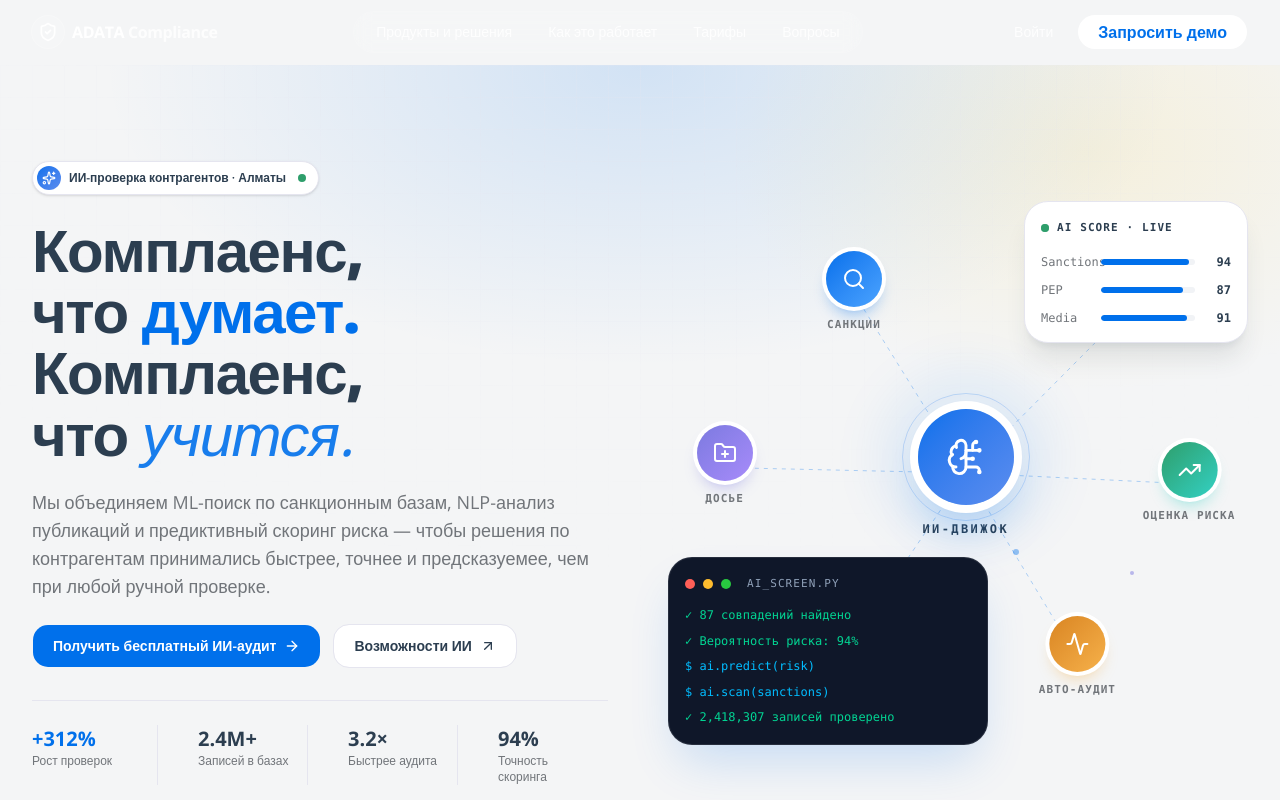
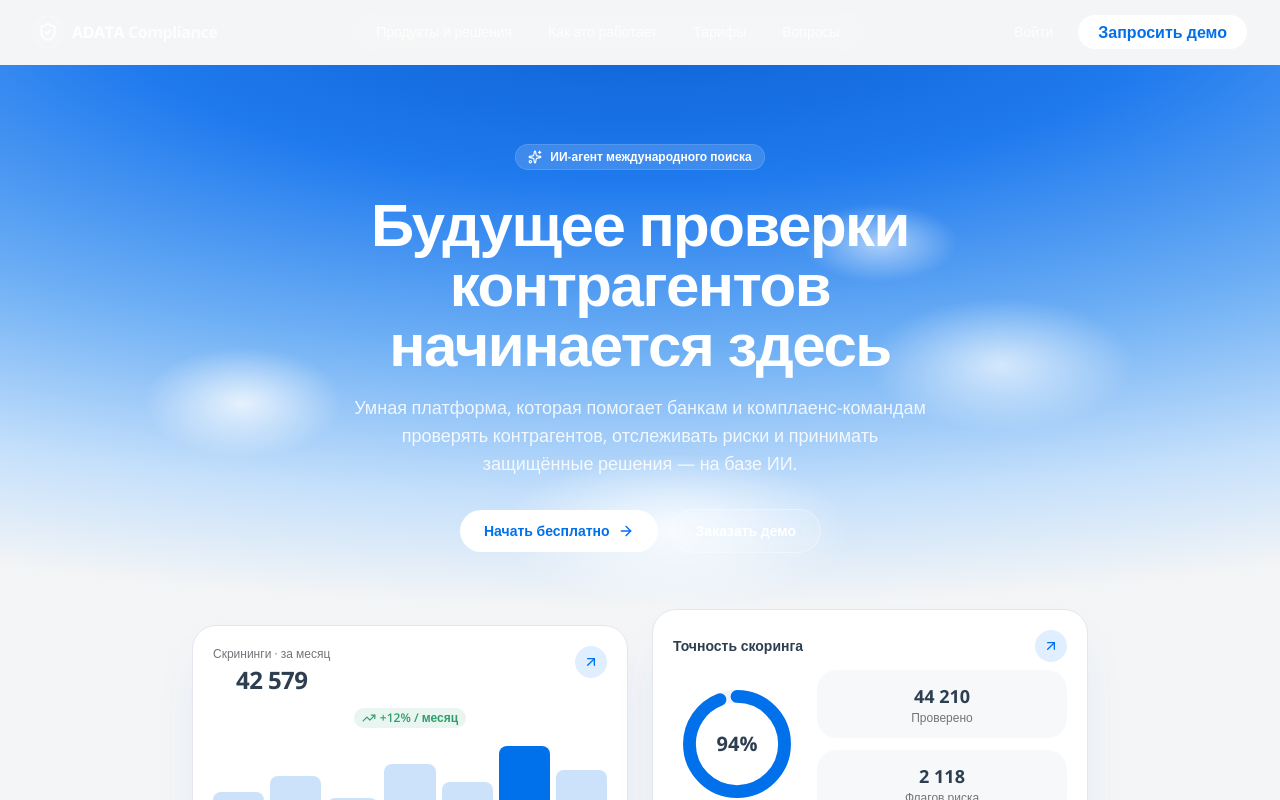
Before and after one commit to dzhmnklva012/-e-analytic, a Next.js app in the folder compliance-landing/: page / in a window 1280 px wide. Shown: the top 800 px of the page. Built offline with nearby package versions, Linux system fonts and the light colour scheme.

Commit message:
Auto-update: hero.tsx

```diff
--- a/compliance-landing/src/components/landing/hero.tsx
+++ b/compliance-landing/src/components/landing/hero.tsx
@@ -1,101 +1,62 @@
-import { ArrowRight, ArrowUpRight, Sparkles } from "lucide-react";
+import { ArrowRight, Sparkles } from "lucide-react";
 import { buttonVariants } from "@/components/ui/button";
 import { Container } from "@/components/ui/container";
 import { cn } from "@/lib/utils";
-import { AiNetwork } from "./ai-network";
-import { AiScoreCard } from "./ai-score-card";
-import { AiTerminalCard } from "./ai-terminal-card";
-import { HeroMarquee } from "./hero-marquee";
-
-const stats = [
-  { value: "+312%", label: "Рост проверок", accent: true },
-  { value: "2.4M+", label: "Записей в базах" },
-  { value: "3.2×", label: "Быстрее аудита" },
-  { value: "94%", label: "Точность скоринга" },
-];
+import { ChecksCard, AccuracyCard } from "./hero-dashboard-cards";
 
 export function Hero() {
   return (
-    <section id="top" className="relative overflow-hidden">
-      <div className="pointer-events-none absolute inset-0 bg-hero-glow" aria-hidden="true" />
-      <div
-        className="pointer-events-none absolute inset-0 bg-grid opacity-40 [mask-image:radial-gradient(70%_60%_at_50%_0%,black,transparent)]"
-        aria-hidden="true"
-      />
+    <section id="top" className="relative">
+      {/* sky background */}
+      <div className="absolute inset-x-0 top-0 h-[680px] bg-sky" aria-hidden="true" />
+      {/* drifting clouds */}
+      <div className="pointer-events-none absolute inset-x-0 top-0 h-[680px] overflow-hidden" aria-hidden="true">
+        <div className="cloud animate-drift absolute left-[8%] top-[38%] h-40 w-72 rounded-full opacity-80" />
+        <div className="cloud animate-drift absolute right-[6%] top-[30%] h-48 w-96 rounded-full opacity-70" style={{ animationDelay: "3s" }} />
+        <div className="cloud animate-drift absolute left-[34%] top-[52%] h-56 w-[32rem] rounded-full opacity-90" style={{ animationDelay: "6s" }} />
+        <div className="cloud absolute left-[60%] top-[18%] h-28 w-56 rounded-full opacity-60" />
+      </div>
 
-      <Container className="relative grid items-center gap-12 py-16 sm:py-20 lg:grid-cols-2 lg:gap-10 lg:py-24">
-        {/* copy */}
-        <div className="flex flex-col items-start gap-6">
-          <span className="inline-flex items-center gap-2 rounded-full border border-border bg-card py-1 pr-3 pl-1 text-xs font-semibold text-foreground shadow-sm">
-            <span className="grid size-6 place-items-center rounded-full bg-gradient-to-br from-[#0070eb] to-[#5b8def] text-white">
+      <Container className="relative z-10 flex flex-col items-center pt-16 pb-0 text-center sm:pt-20">
+        <span className="inline-flex items-center gap-2 rounded-full bg-white/15 px-3 py-1 text-xs font-semibold text-white ring-1 ring-white/25 backdrop-blur-sm">
           <Sparkles className="size-3.5" aria-hidden="true" />
-            </span>
-            ИИ-проверка контрагентов · Алматы
-            <span className="ml-1 size-2 rounded-full bg-success" aria-hidden="true" />
+          ИИ-агент международного поиска
         </span>
 
-          <h1 className="text-5xl font-extrabold tracking-tight text-balance sm:text-6xl">
-            <span className="block leading-[1.02]">
-              Комплаенс, что <span className="text-primary">думает.</span>
-            </span>
-            <span className="block leading-[1.02]">
-              Комплаенс, что{" "}
-              <span className="font-normal text-primary/90 italic">учится.</span>
-            </span>
+        <h1 className="mt-6 max-w-3xl text-4xl font-extrabold tracking-tight text-balance text-white sm:text-5xl lg:text-6xl">
+          Будущее проверки контрагентов начинается здесь
         </h1>
 
-          <p className="max-w-xl text-base text-pretty text-muted-foreground sm:text-lg">
-            Мы объединяем ML-поиск по санкционным базам, NLP-анализ публикаций и предиктивный
-            скоринг риска — чтобы решения по контрагентам принимались быстрее, точнее и
-            предсказуемее, чем при любой ручной проверке.
+        <p className="mt-5 max-w-xl text-base text-pretty text-white/85 sm:text-lg">
+          Умная платформа, которая помогает банкам и комплаенс-командам проверять контрагентов,
+          отслеживать риски и принимать защищённые решения — на базе ИИ.
         </p>
 
-          <div className="flex flex-col gap-3 sm:flex-row">
-            <a href="#demo" className={cn(buttonVariants({ size: "lg" }), "h-11 px-5 text-sm")}>
-              Получить бесплатный ИИ-аудит
+        <div className="mt-8 flex flex-col gap-3 sm:flex-row">
+          <a
+            href="#demo"
+            className={cn(buttonVariants({ size: "lg" }), "h-11 rounded-full bg-white px-6 text-sm text-primary hover:bg-white/90")}
+          >
+            Начать бесплатно
             <ArrowRight className="size-4" aria-hidden="true" />
           </a>
           <a
-              href="#modules"
-              className={cn(buttonVariants({ variant: "outline", size: "lg" }), "h-11 px-5 text-sm")}
+            href="#how"
+            className={cn(
+              buttonVariants({ variant: "outline", size: "lg" }),
+              "h-11 rounded-full border-white/40 bg-white/10 px-6 text-sm text-white backdrop-blur-sm hover:bg-white/20 hover:text-white",
+            )}
           >
-              Возможности ИИ
-              <ArrowUpRight className="size-4" aria-hidden="true" />
+            Заказать демо
           </a>
         </div>
 
-          {/* stats */}
-          <dl className="mt-2 grid w-full max-w-xl grid-cols-2 gap-x-6 gap-y-4 border-t border-border pt-6 sm:grid-cols-4 sm:divide-x sm:divide-border">
-            {stats.map((stat) => (
-              <div key={stat.label} className="flex flex-col sm:px-4 sm:first:pl-0">
-                <dt className="sr-only">{stat.label}</dt>
-                <dd
-                  className={cn(
-                    "text-xl font-bold",
-                    stat.accent ? "text-primary" : "text-foreground",
-                  )}
-                >
-                  {stat.value}
-                </dd>
-                <p className="text-xs text-muted-foreground">{stat.label}</p>
-              </div>
-            ))}
-          </dl>
-        </div>
-
-        {/* network diagram (desktop) */}
-        <div className="w-full">
-          <AiNetwork />
-
-          {/* stacked fallback for small screens */}
-          <div className="flex flex-col items-center gap-6 lg:hidden">
-            <AiScoreCard />
-            <AiTerminalCard />
-          </div>
+        {/* floating dashboard cards over the cloud→white transition */}
+        <div className="mt-12 grid w-full max-w-4xl gap-4 sm:mt-16 sm:grid-cols-2 lg:gap-6">
+          <ChecksCard className="sm:translate-y-2" />
+          <AccuracyCard className="sm:-translate-y-2" />
         </div>
       </Container>
-
-      <HeroMarquee />
     </section>
   );
 }
```
Lines whose indentation alone changed are shown as unchanged.
